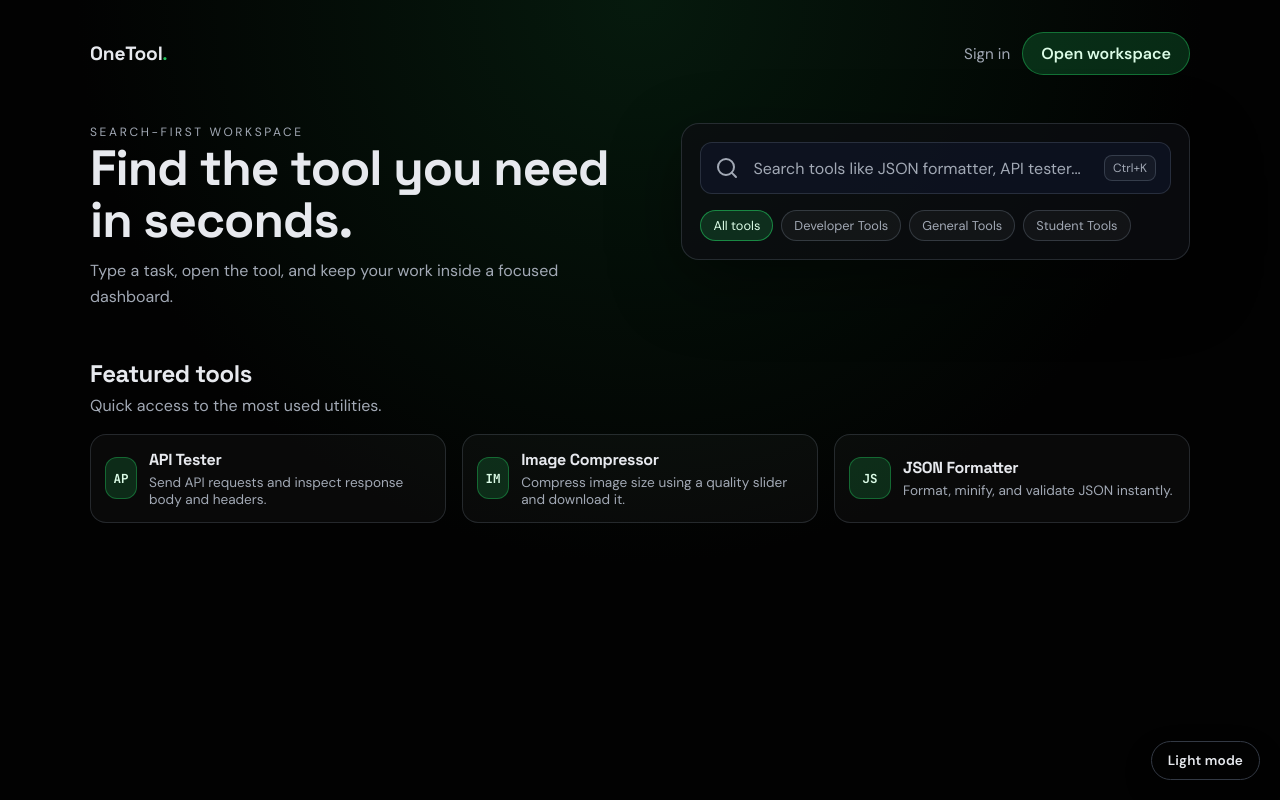
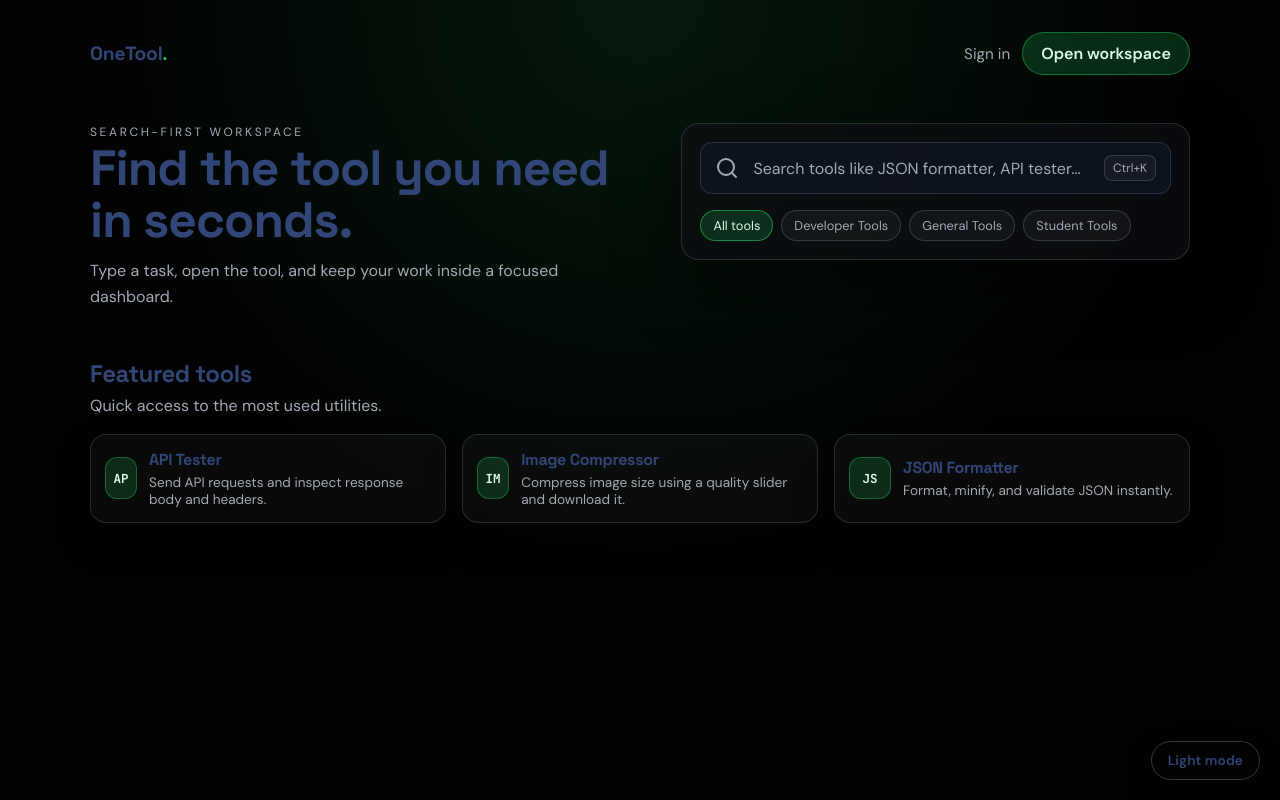
Before and after one commit to xoxo-Divyansh/OneTool, a Next.js app: page / in a window 1280 px wide. Built offline with nearby package versions, Linux system fonts and the light colour scheme.

Commit message:
fix(ui): strengthen light CTA and card contrast

```diff
--- a/src/app/globals.css
+++ b/src/app/globals.css
@@ -23,7 +23,7 @@
   --panel: #020202;
   --panel-soft: #252a31;
   --border: #333944;
-  --text: #e7e9ee;
+  --text: #314577;
   --text-soft: #a2a9b5;
   --accent: #22c55e;
   --accent-hover: #aa586c;
@@ -34,7 +34,11 @@
   --search-panel-input: rgba(15, 23, 42, 0.6);
   --search-card: rgba(255, 255, 255, 0.03);
   --search-card-border: rgba(148, 163, 184, 0.2);
+  --search-card-shadow: 0 18px 38px rgba(0, 0, 0, 0.18);
   --search-root-bg: radial-gradient(circle at top, rgba(34, 197, 94, 0.12), rgba(2, 2, 2, 0.95) 55%);
+  --search-cta-bg: rgba(34, 197, 94, 0.2);
+  --search-cta-border: rgba(34, 197, 94, 0.45);
+  --search-cta-text: #dcfce7;
 }
 
 * {
@@ -1695,9 +1699,13 @@ button {
   --search-panel: rgba(255, 255, 255, 0.96);
   --search-panel-border: rgba(100, 116, 139, 0.35);
   --search-panel-input: rgba(248, 250, 252, 0.95);
-  --search-card: rgba(255, 255, 255, 0.92);
-  --search-card-border: rgba(100, 116, 139, 0.35);
+  --search-card: #eef2f6;
+  --search-card-border: #cbd5e1;
+  --search-card-shadow: 0 14px 28px rgba(15, 23, 42, 0.12);
   --search-root-bg: radial-gradient(circle at top, rgba(15, 118, 110, 0.12), rgba(246, 247, 249, 0.98) 55%);
+  --search-cta-bg: #d1fae5;
+  --search-cta-border: #5eead4;
+  --search-cta-text: #0b3a2c;
 }
 
 .theme-light body {
--- a/src/modules/search/search.module.css
+++ b/src/modules/search/search.module.css
@@ -46,9 +46,9 @@
   text-decoration: none;
   padding: 10px 18px;
   border-radius: 999px;
-  background: rgba(34, 197, 94, 0.2);
-  border: 1px solid rgba(34, 197, 94, 0.45);
-  color: #dcfce7;
+  background: var(--search-cta-bg);
+  border: 1px solid var(--search-cta-border);
+  color: var(--search-cta-text);
   font-weight: 600;
   transition: transform 0.2s ease, border-color 0.2s ease, background 0.2s ease;
 }
@@ -274,7 +274,8 @@
   background: var(--search-card);
   text-decoration: none;
   color: inherit;
-  transition: border-color 0.2s ease, transform 0.2s ease;
+  box-shadow: var(--search-card-shadow);
+  transition: border-color 0.2s ease, transform 0.2s ease, box-shadow 0.2s ease;
 }
 
 .searchFeaturedCard:hover {
```
